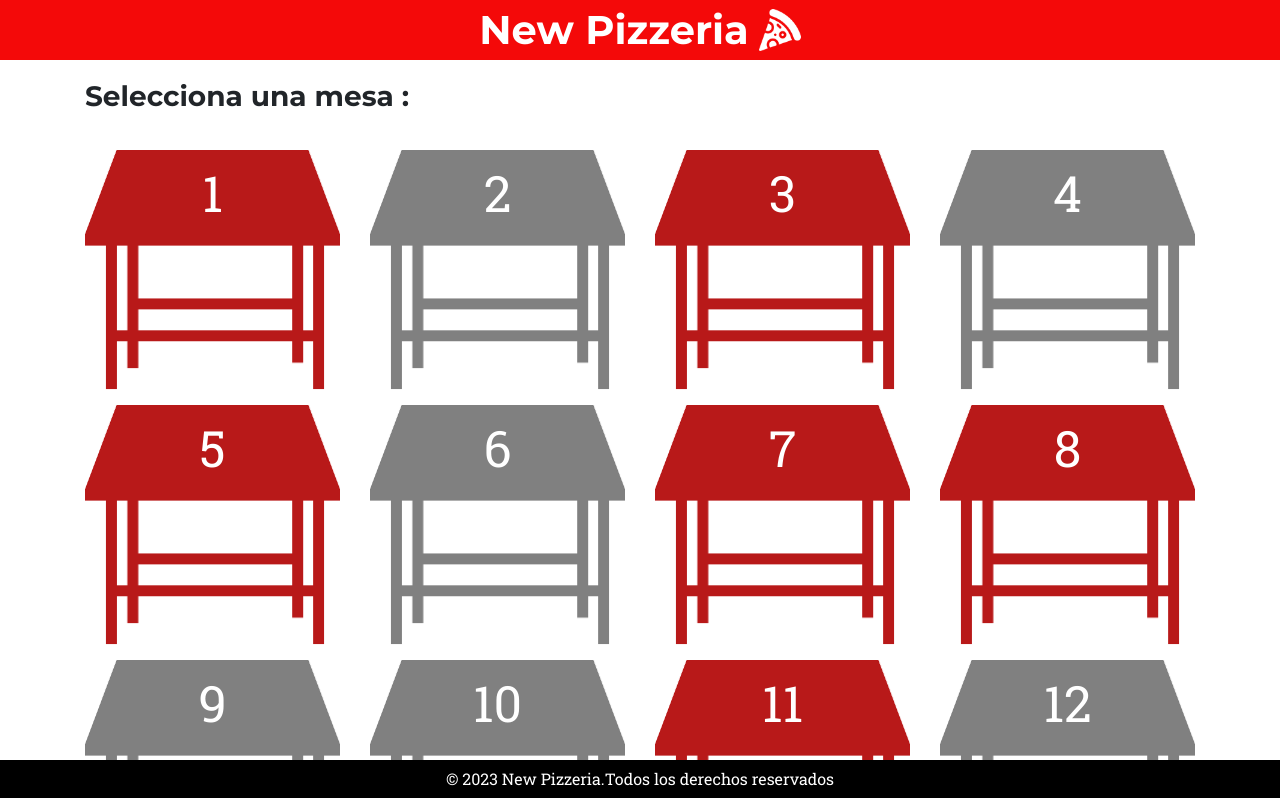
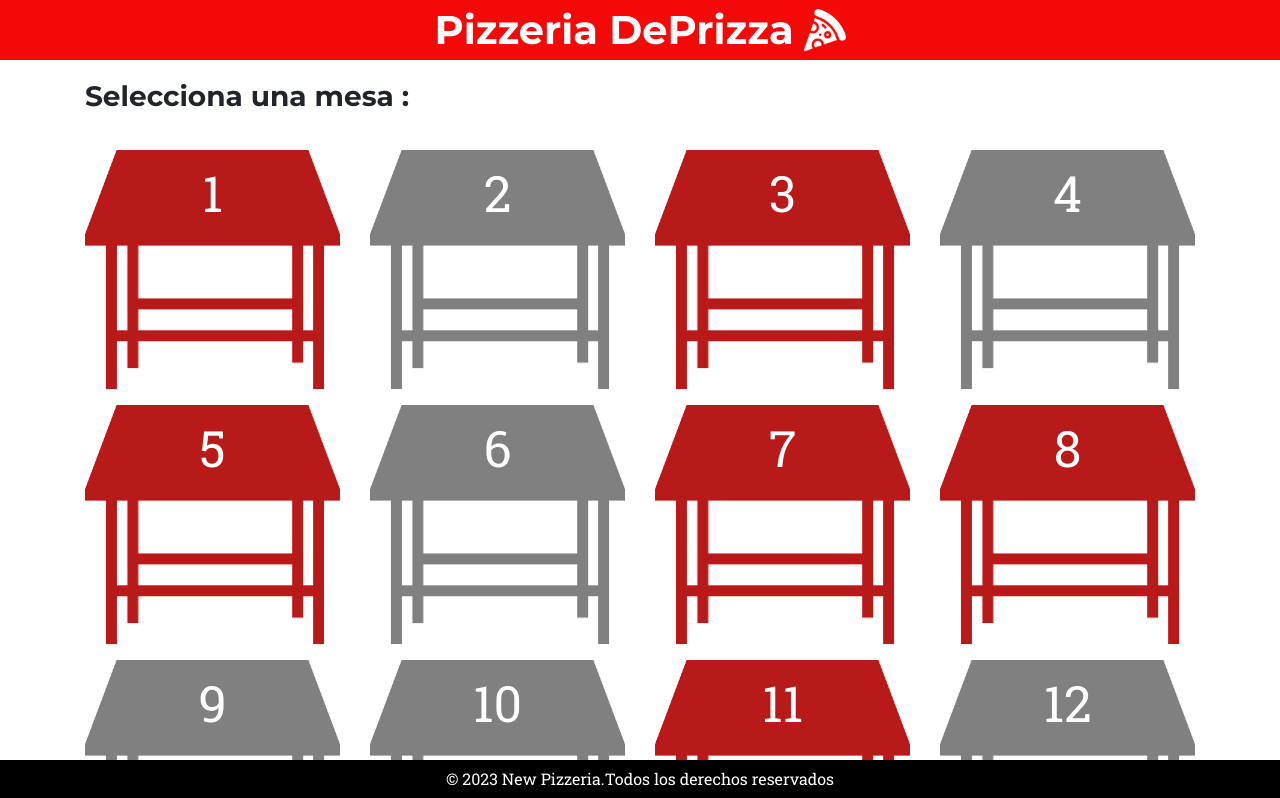
Before and after one commit to u201215972/dweb, an Angular app: page / in a window 1280 px wide. Shown: the top 798 px of the page. Built offline with nearby package versions, Linux system fonts and the light colour scheme; a web font is replaced by a local one.

Commit message:
nombre de la pizzeria actualizado

```diff
--- a/src/app/header/header.component.html
+++ b/src/app/header/header.component.html
@@ -2,7 +2,7 @@
 <header>
     <div class="header-content">
       <div class="row" style="align-items: center;">
-        <h1 style="padding-right: 10px;" >New Pizzeria</h1>
+        <h1 style="padding-right: 10px;" >Pizzeria DePrizza</h1>
         <img src="assets/img/pizza_header.png" style="width: 42px; height: 42px;" alt="">
       </div>
     </div>
```
